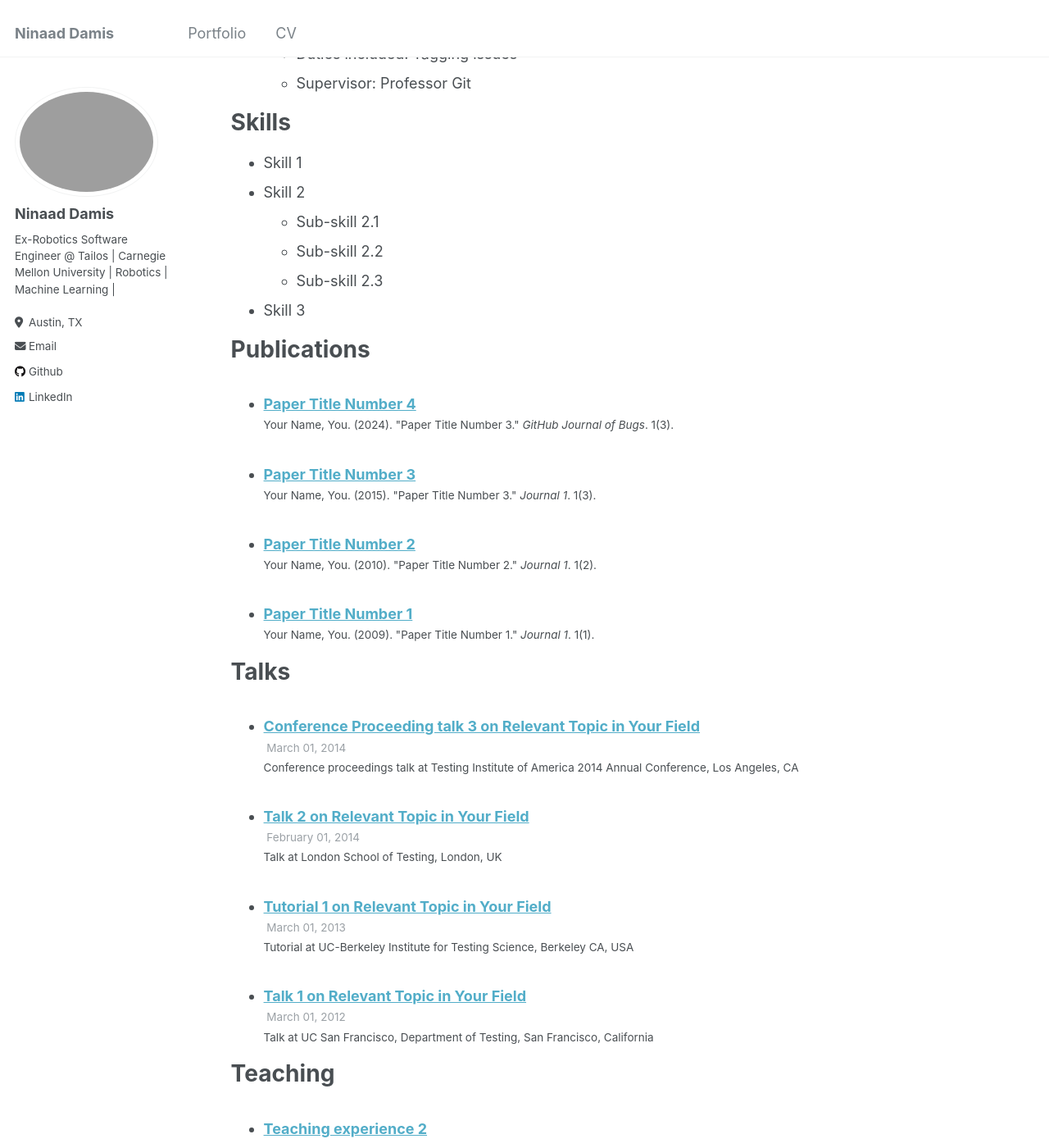
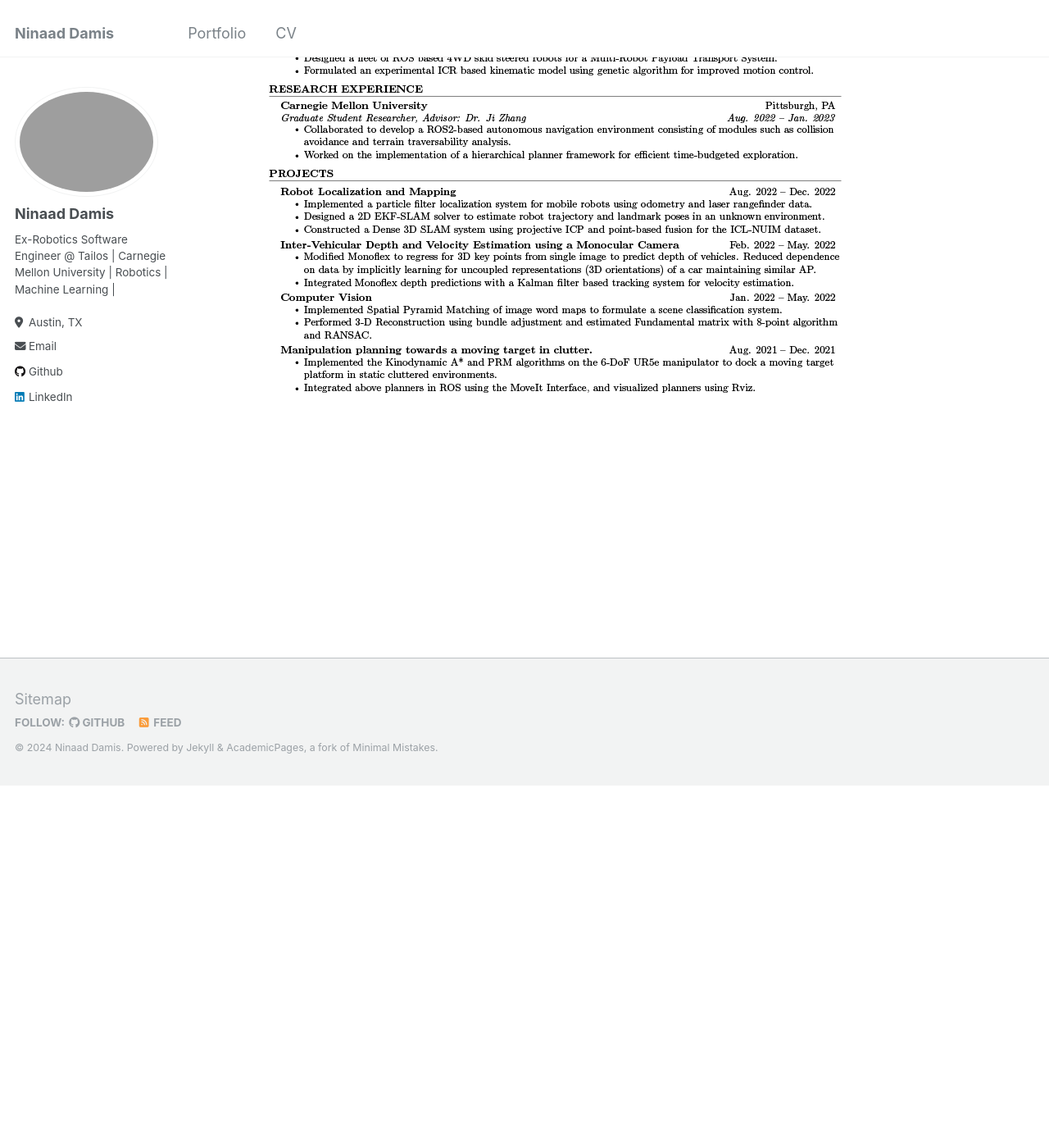
Before and after one commit to NinaadDamis/NinaadDamis.github.io, a Jekyll site: the page built from _pages/cv.md, in a window 1280 px wide and 1400 px high, scrolled down 677 px. Shown: the whole window at 82% size. Built offline with Jekyll 4.4.1, drawn with Linux system fonts in a browser that asks for light colours; after the commit the page ends 1634 px from its top, so only the background shows below that; some of the changed text lies outside the part shown.

Commit message:
Update cv image.

```diff
--- a/_pages/cv.md
+++ b/_pages/cv.md
@@ -4,10 +4,15 @@ title: "CV"
 permalink: /cv/
 author_profile: true
 redirect_from:
-  - /resume
+  - /cv
 ---
 
 {% include base_path %}
+[Download my CV in PDF format](/files/Ninaad_Resume.pdf)
+![](/images/Ninaad_Resume.png)
+
+
+<!-- {% include base_path %}
 
 Education
 ======
@@ -61,4 +66,4 @@ Teaching
 
 Service and leadership
 ======
-* Currently signed in to 43 different slack teams
+* Currently signed in to 43 different slack teams -->
```
Also changed, not shown: images/Ninaad_Resume.png (added), 1 other file.
